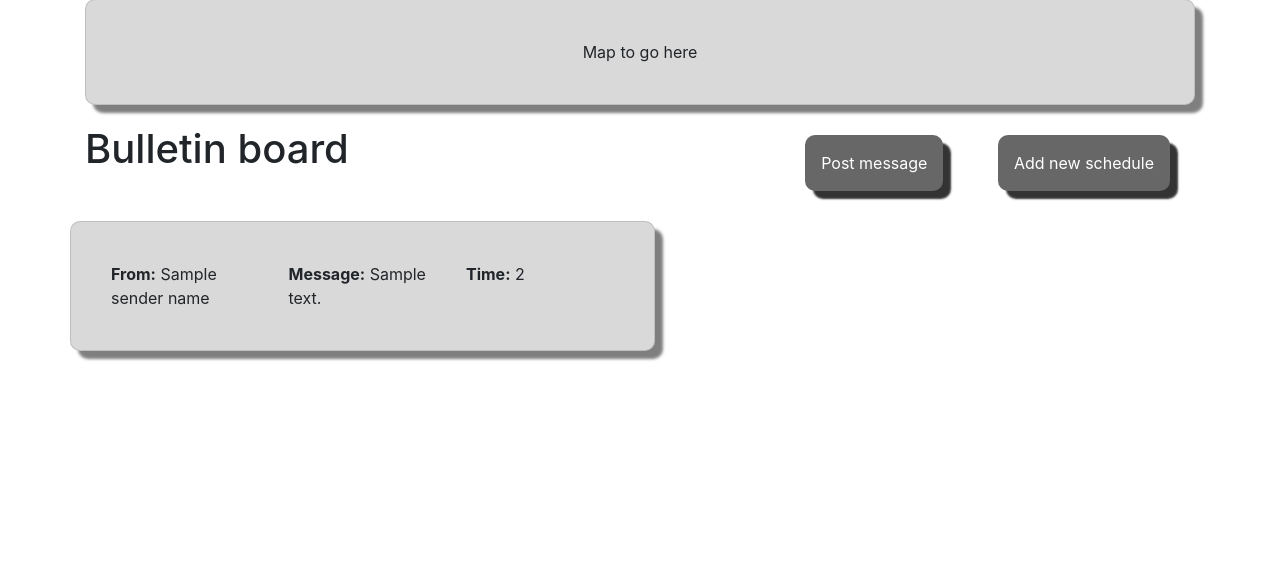
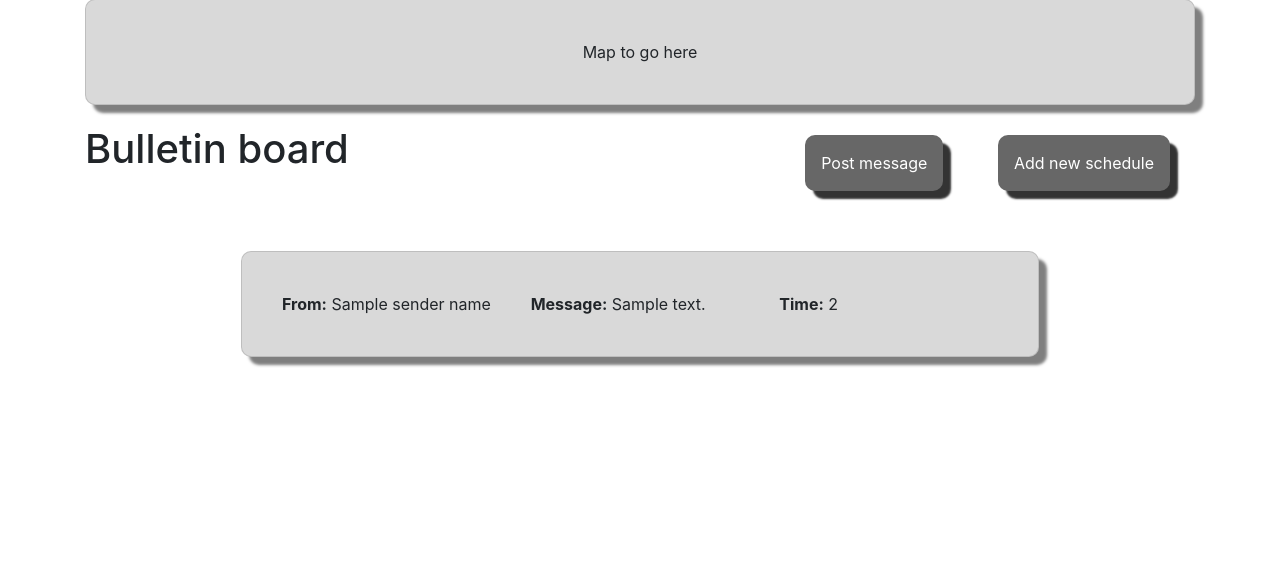
Before and after one commit to hgillesp12/charity_platform, a Flask app: template api/templates/main_page.html in a window 1280 px wide. Shown: the part 171-747 px from the top of the page. Run offline with Flask 3, Linux system fonts and the light colour scheme; the template is opened without the code that fills it: most values are stand-ins (such as "Sample title", 1, 10 or a date in 2020); some libraries are stand-ins or nearby versions.

Commit message:
style messages

```diff
--- a/api/static/styles.css
+++ b/api/static/styles.css
@@ -25,7 +25,7 @@ body {
   margin-bottom: 20px;
 }
 .messages {
-  margin-top: 20px;
+  margin-top: 50px;
   padding-bottom: 200px;
 }
 .center-card {
@@ -38,6 +38,9 @@ body {
   border-radius: 10px; /* Rounded corners for the card */
   box-shadow: 8px 8px 3px 0 rgba(0,0,0,0.5); /* Soft edge / shadow */
   padding: 20px; /* Padding for the card */
+}
+.message-card {
+  width: 70%;
 }
 .custom-input {
   background-color: var(--input-background-color); /* Light gray input background */
--- a/api/templates/main_page.html
+++ b/api/templates/main_page.html
@@ -58,8 +58,8 @@
       <div class="messages">
         {% if all_messages %} {% for i in range(all_messages.sender_name|length)
         %}
-        <div class="row margin-row">
-          <div class="card custom-card">
+        <div class="row margin-row justify-content-center">
+          <div class="card custom-card message-card">
             <div class="card-body">
               <div class="row">
                 <div class="col">
```
